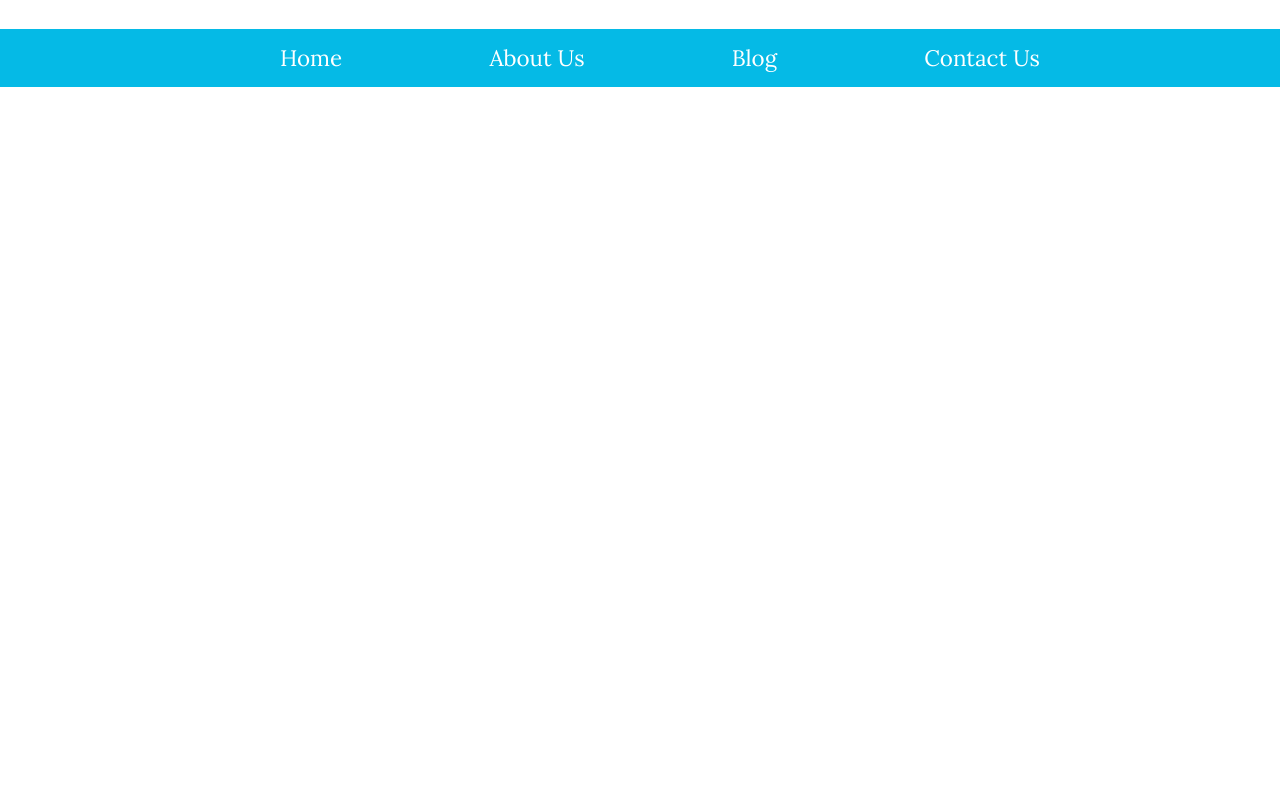
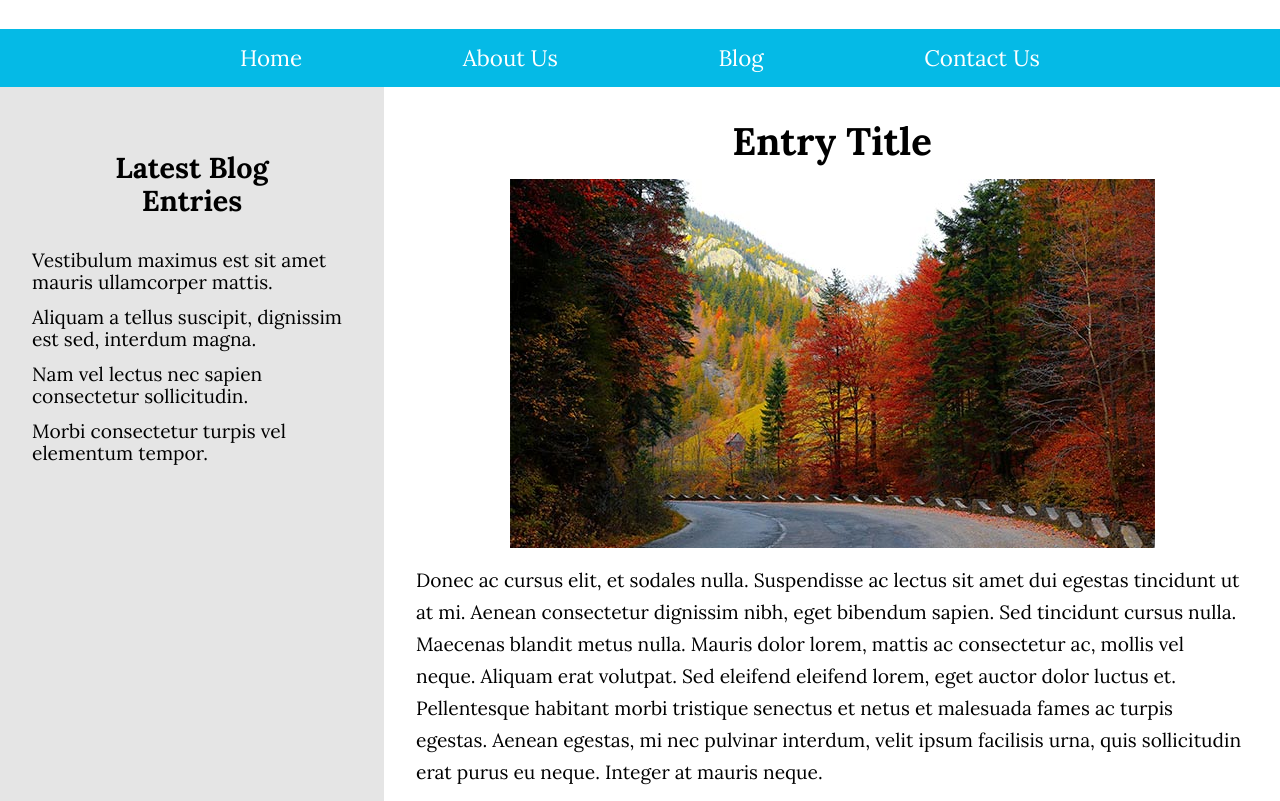
Before and after one commit to smarigowda/css-grid-flexbox-build-10-projects, a plain HTML site: page holy-grail-layout/holy-grail-start/index.html in a window 1280 px wide. Shown: the part 94-895 px from the top of the page. Before the commit the page ends 800 px from the top, so only its background shows below. Drawn offline with nearby package versions, Linux system fonts and the light colour scheme.

Commit message:
BUILD10-8 holy grail layout css complete

```diff
--- a/holy-grail-layout/holy-grail-start/css/styles.css
+++ b/holy-grail-layout/holy-grail-start/css/styles.css
@@ -12,6 +12,10 @@ html {
 }
 *, *:before, *:after {
     box-sizing: inherit;
+    margin: 0;
+    padding: 0;
+}
+h1 {
     margin: 0;
 }
 body {
@@ -66,3 +70,84 @@ body {
         margin-bottom: 0;
     }
 }
+
+.content-container {
+    display: flex;
+    flex-wrap: wrap;
+}
+
+.sidebar,
+.main-content {
+    flex: 0 0 100%;
+}
+
+.sidebar h2 {
+    text-align: center;
+}
+.main-content {
+    padding: 2rem;
+}
+.main-content h1 {
+    text-align: center;
+    margin-bottom: 1rem;
+}
+.sidebar {
+    padding: 2rem;
+    background-color: var(--gray);
+}
+.main-content img {
+    display: block;
+    margin: 0 auto;
+    max-width: 80%;
+}
+.sidebar__link {
+    display: block;
+    text-align: center;
+    text-decoration: none;
+    color: var(--black);
+}
+.main-content p {
+    margin: 1rem 0;
+    line-height: 2rem;
+}
+
+@media (min-width: 768px) {
+    .main-content {
+        flex: 0 0 70%;
+    }
+    .sidebar {
+        flex: 0 0 30%;
+        order: -1;
+    }
+    .sidebar__link {
+        display: block;
+        text-align: left;
+    }
+}
+
+.sidebar__list {
+    margin: 0 auto;
+}
+.sidebar h2 {
+    margin: 2rem;
+}
+.sidebar__list-item {
+    list-style-type: none;
+    margin-bottom: .8rem;
+}
+.sidebar__list-item:last-of-type {
+    margin-bottom: 0;
+}
+.sidebar__link:hover {
+    color: var(--secondary);
+}
+
+.site-footer {
+    background-color: var(--secondary);
+}
+
+.site-footer p {
+    padding: 1rem 0;
+    text-align: center;
+    color: var(--white);
+}
--- a/holy-grail-layout/holy-grail-start/index.html
+++ b/holy-grail-layout/holy-grail-start/index.html
@@ -16,6 +16,7 @@
     <header class="site-header">
         <img src="img/logo.png" class="logo">
     </header>
+
     <nav class="main-nav-container">
         <ul class="main-nav__list">
             <li class="main-nav__list-item"><a href="#" class="main-nav__link">Home</a></li>
@@ -24,6 +25,29 @@
             <li class="main-nav__list-item"><a href="#" class="main-nav__link">Contact Us</a></li>
         </ul>
     </nav>
+
+    <div class="content-container">
+        <main class="main-content">
+            <h1>Entry Title</h1>
+            <img src="img/image.jpg" alt="image" class="featured-image">
+            <p>Donec ac cursus elit, et sodales nulla. Suspendisse ac lectus sit amet dui egestas tincidunt ut at mi. Aenean consectetur dignissim nibh, eget bibendum sapien. Sed tincidunt cursus nulla. Maecenas blandit metus nulla. Mauris dolor lorem, mattis ac consectetur ac, mollis vel neque. Aliquam erat volutpat. Sed eleifend eleifend lorem, eget auctor dolor luctus et. Pellentesque habitant morbi tristique senectus et netus et malesuada fames ac turpis egestas. Aenean egestas, mi nec pulvinar interdum, velit ipsum facilisis urna, quis sollicitudin erat purus eu neque. Integer at mauris neque.</p>
+            <p>Quisque id ipsum nunc. Praesent pellentesque commodo gravida. Integer ipsum tortor, dictum vitae vulputate euismod, ultricies fermentum nisl. Nulla porta turpis ac elit maximus mattis. Vivamus in justo sed augue ornare finibus. Duis congue nibh vel vulputate bibendum. Orci varius natoque penatibus et magnis dis parturient montes, nascetur ridiculus mus. Donec pharetra nulla nec velit imperdiet, eu varius tellus hendrerit. Maecenas vitae pretium lectus. Etiam sit amet massa nunc.</p>
+            <p>Cras auctor ut libero vel aliquam. Morbi vulputate euismod dolor, malesuada finibus arcu tempus eu. Pellentesque a porttitor orci, eget dictum justo. Phasellus bibendum imperdiet sapien, eget mattis felis eleifend id. Nulla rutrum ligula quis dolor ornare, eget iaculis nisl venenatis. Nullam non elit vitae justo lobortis egestas vel nec libero. Cras eget nibh augue. Curabitur maximus elit metus, in semper felis vestibulum a. Phasellus sit amet nunc cursus, placerat lorem a, placerat odio. Pellentesque sollicitudin diam a mattis luctus. Donec nec feugiat libero, sit amet viverra eros. Duis at porta lectus.</p>
+        </main>
+        <aside class="sidebar">
+            <h2>Latest Blog Entries</h2>
+            <ul class="sidebar__list">
+                <li class="sidebar__list-item"><a class="sidebar__link" href="#">Vestibulum maximus est sit amet mauris ullamcorper mattis.</a></li>
+                <li class="sidebar__list-item"><a class="sidebar__link" href="#">Aliquam a tellus suscipit, dignissim est sed, interdum magna.</a></li>
+                <li class="sidebar__list-item"><a class="sidebar__link" href="#">Nam vel lectus nec sapien consectetur sollicitudin.</a></li>
+                <li class="sidebar__list-item"><a class="sidebar__link" href="#">Morbi consectetur turpis vel elementum tempor.</a></li>
+            </ul>
+        </aside>
+    </div> <!-- content container end -->
+
+    <footer class="site-footer">
+        <p>The Travel Blog. 2019 &copy; All Rights Reserved.</p>
+    </footer>
 </body>
 
 </html>
```
